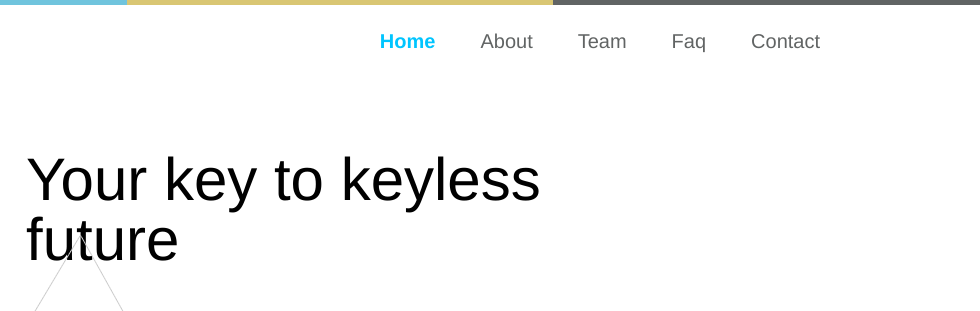
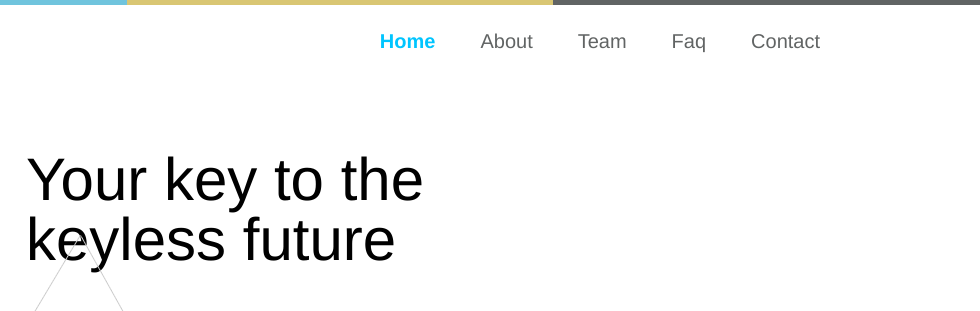
Before and after one commit to 83tb/getloko.co, a plain HTML site: page index.html in a window 1280 px wide. Shown: the top 311 px of the page, 300-1280 px from the left. Drawn offline with Linux system fonts and the light colour scheme.

Commit message:
Update index.html

```diff
--- a/index.html
+++ b/index.html
@@ -1,7 +1,7 @@
 <!doctype html>
 <html>
 <head>
-	<title>LOKO - Your key to keyless future.</title>
+	<title>LOKO - Your key to the keyless future.</title>
 
     <link rel="stylesheet" type="text/css" href="css/style.css" media="screen">
 
@@ -26,7 +26,7 @@
         </nav>
 
         <a href="/"><img src="i/logo.png" class="logo" /></a>
-        <h1>Your key to keyless future</h1>
+        <h1>Your key to the keyless future</h1>
 
         <img src="i/product.png" class="product" />
 
```
